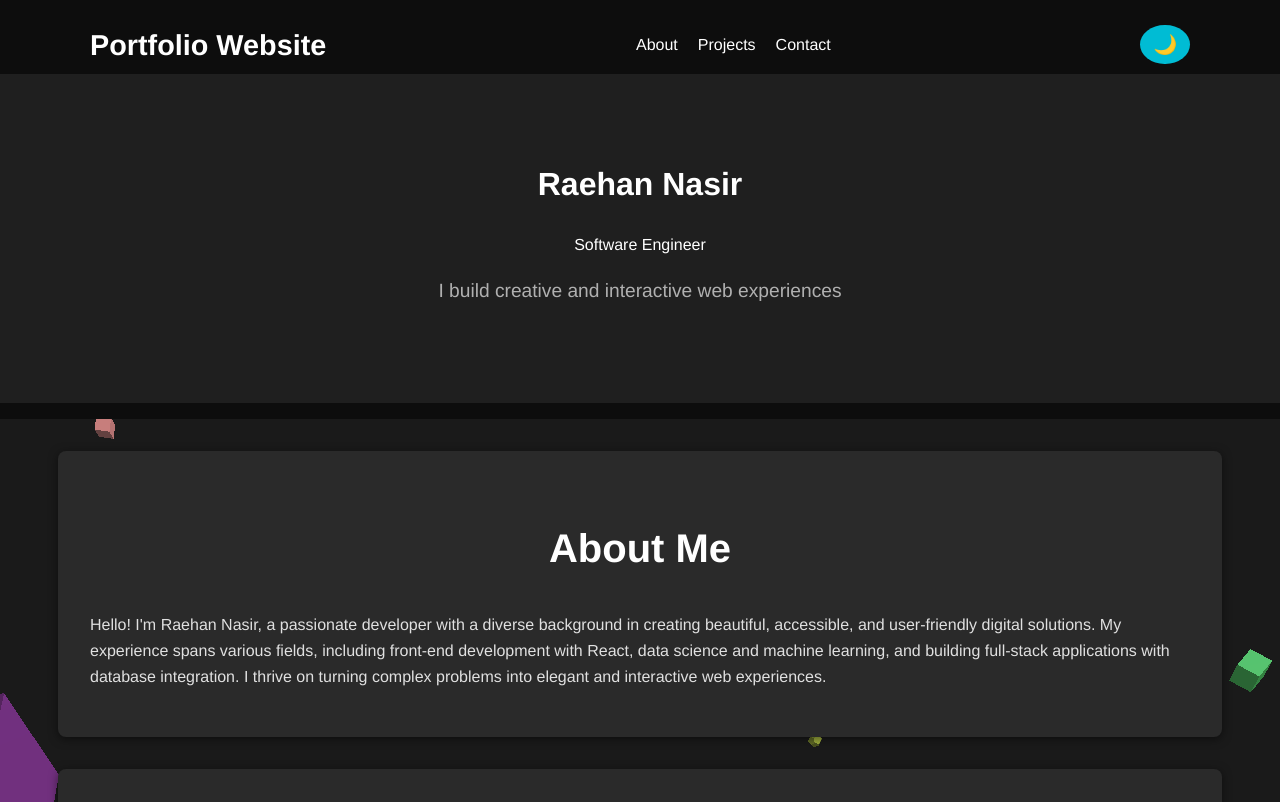
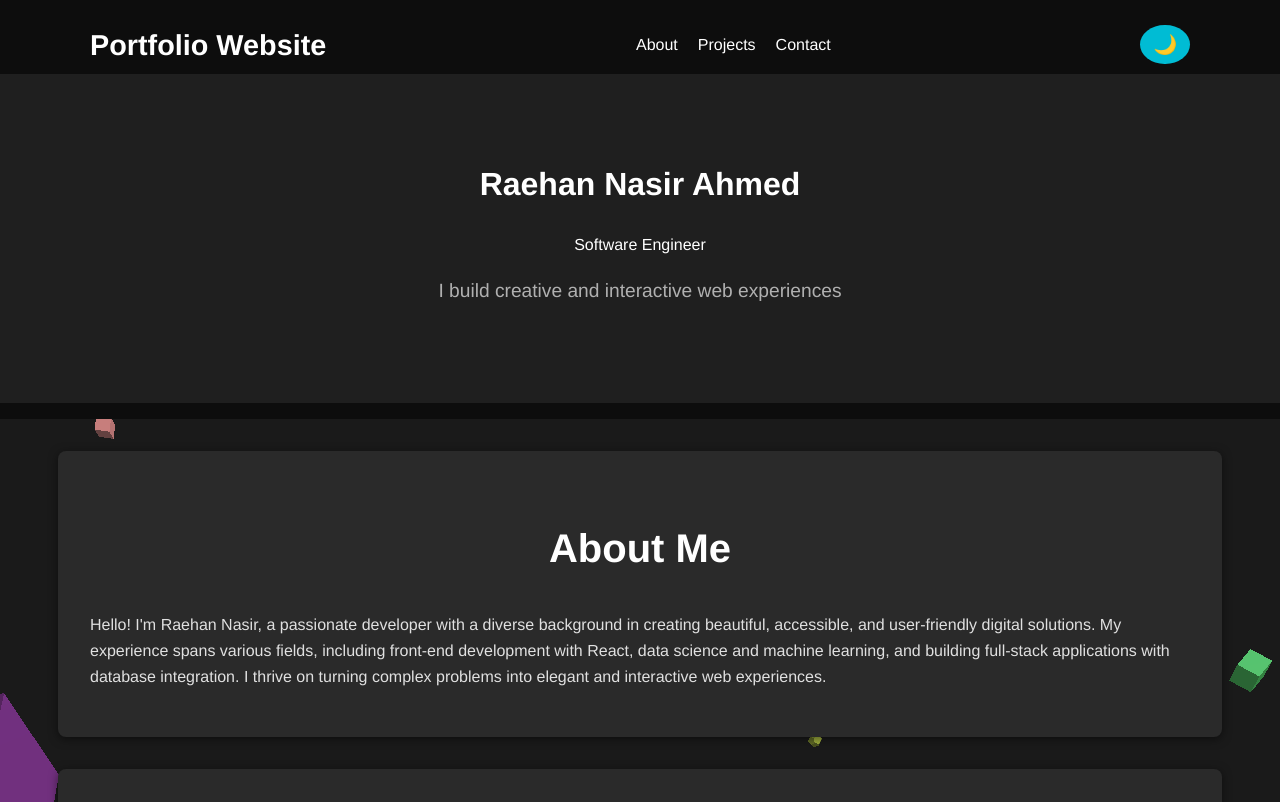
Before and after one commit to raehan15/Portfolio-Website, a plain HTML site: page index.html in a window 1280 px wide. Shown: the top 802 px of the page. Drawn offline with nearby package versions, Linux system fonts and the light colour scheme; animation ran at ten frames a second.

Commit message:
Update index.html

```diff
--- a/index.html
+++ b/index.html
@@ -30,7 +30,7 @@
       </nav>
       <div class="hero">
         <canvas id="bg-animation"></canvas>
-        <h1>Raehan Nasir</h1>
+        <h1>Raehan Nasir Ahmed</h1>
         <p>Software Engineer</p>
         <p class="tagline">I build creative and interactive web experiences</p>
         <!-- You can add availability here if you like, e.g., <p class="availability">AVAILABLE FOR FREELANCE PROJECTS</p> -->
```
